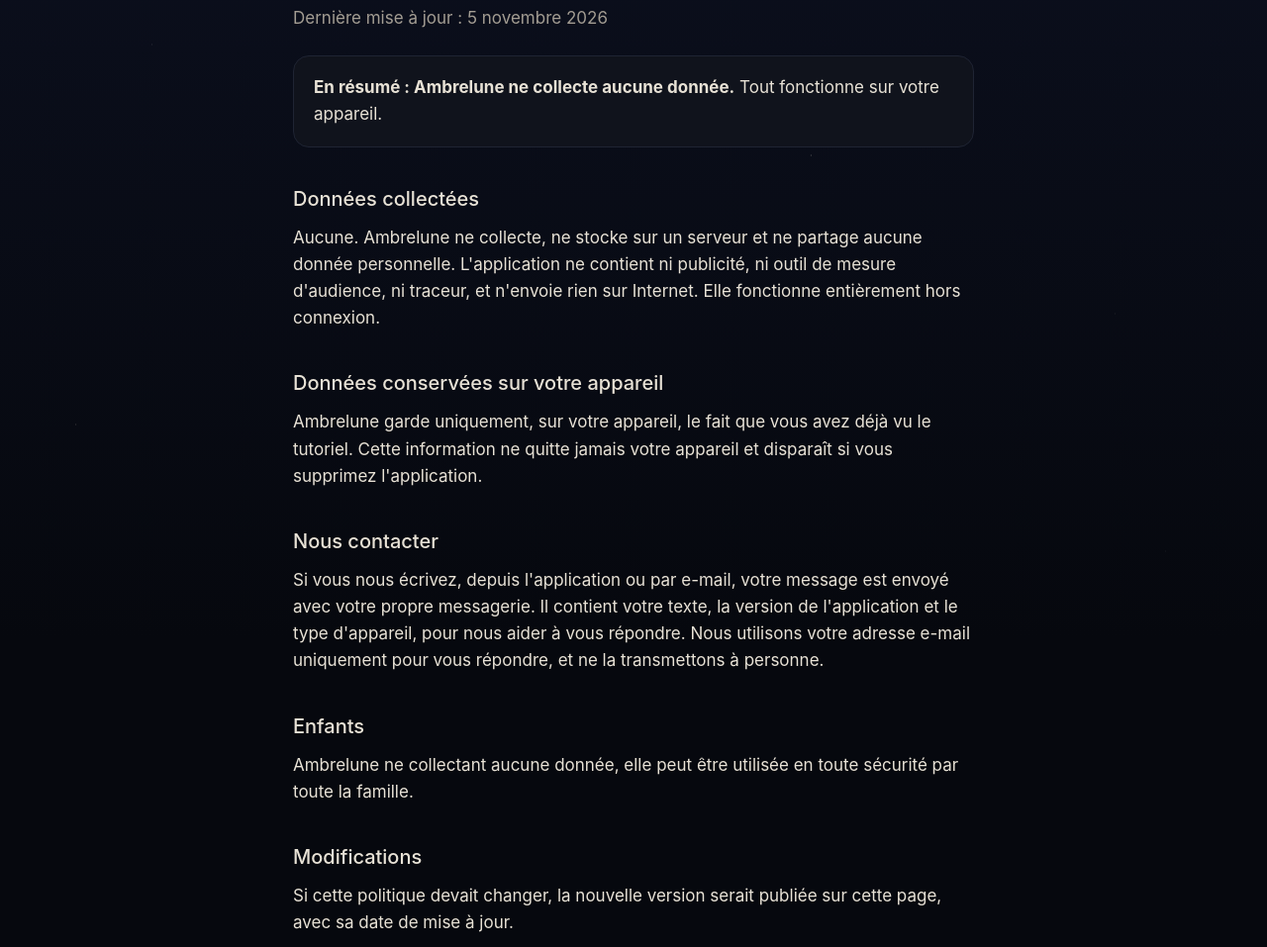
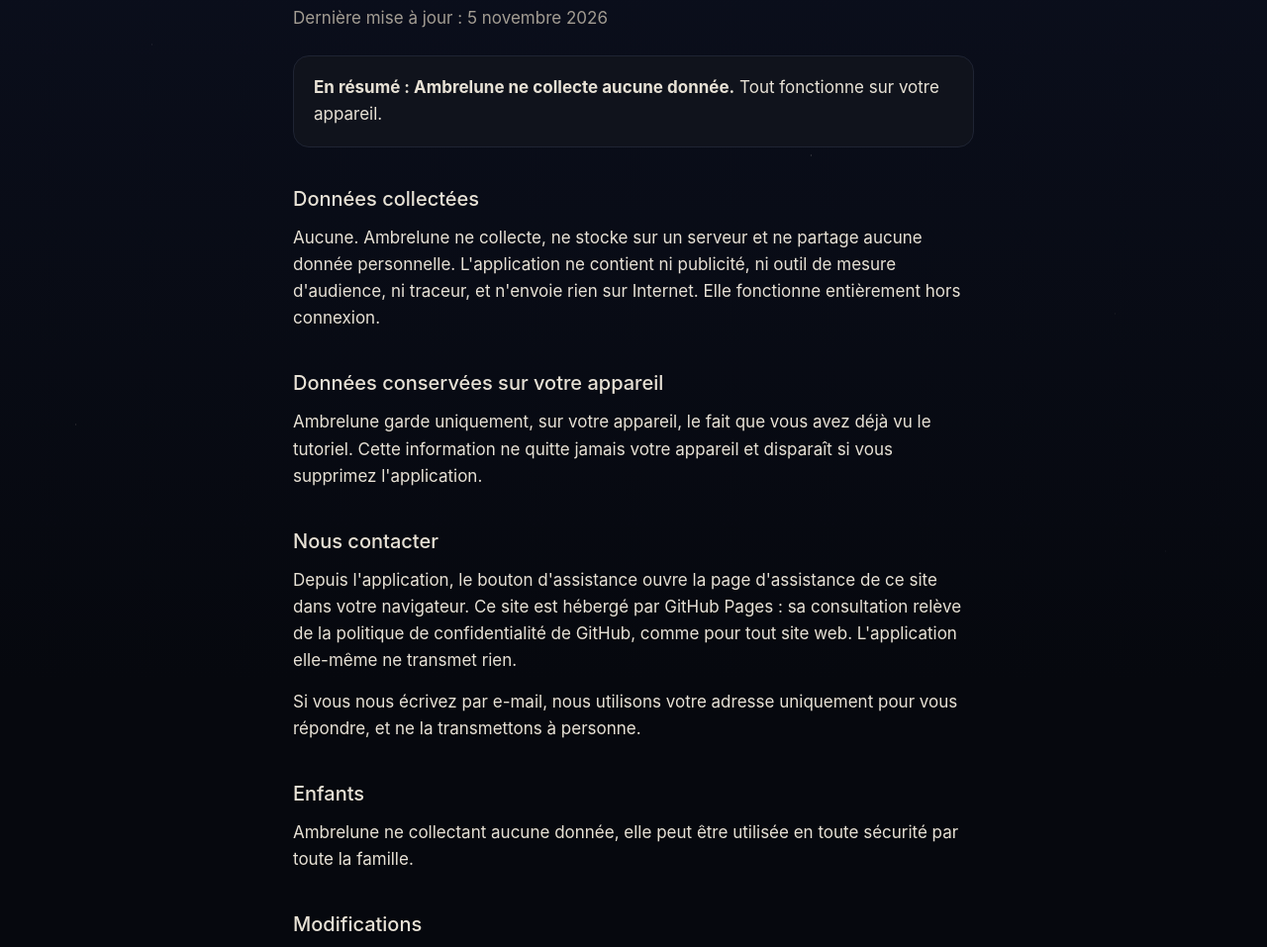
Before and after one commit to Remy901/ambrelune-site, a plain HTML site: page confidentialite.html in a window 1280 px wide. Shown: the part 99-1056 px from the top of the page at 99% size. Drawn offline with Linux system fonts and the light colour scheme.

Commit message:
docs: assistance et confidentialité, l'app renvoie désormais vers le site

```diff
--- a/confidentialite.html
+++ b/confidentialite.html
@@ -37,7 +37,8 @@
     <p>Ambrelune garde uniquement, sur votre appareil, le fait que vous avez déjà vu le tutoriel. Cette information ne quitte jamais votre appareil et disparaît si vous supprimez l'application.</p>
 
     <h2>Nous contacter</h2>
-    <p>Si vous nous écrivez, depuis l'application ou par e-mail, votre message est envoyé avec votre propre messagerie. Il contient votre texte, la version de l'application et le type d'appareil, pour nous aider à vous répondre. Nous utilisons votre adresse e-mail uniquement pour vous répondre, et ne la transmettons à personne.</p>
+    <p>Depuis l'application, le bouton d'assistance ouvre la page d'assistance de ce site dans votre navigateur. Ce site est hébergé par GitHub Pages : sa consultation relève de la politique de confidentialité de GitHub, comme pour tout site web. L'application elle-même ne transmet rien.</p>
+    <p>Si vous nous écrivez par e-mail, nous utilisons votre adresse uniquement pour vous répondre, et ne la transmettons à personne.</p>
 
     <h2>Enfants</h2>
     <p>Ambrelune ne collectant aucune donnée, elle peut être utilisée en toute sécurité par toute la famille.</p>
```
Also changed, not shown: assistance.html (+2 -2 lines).
